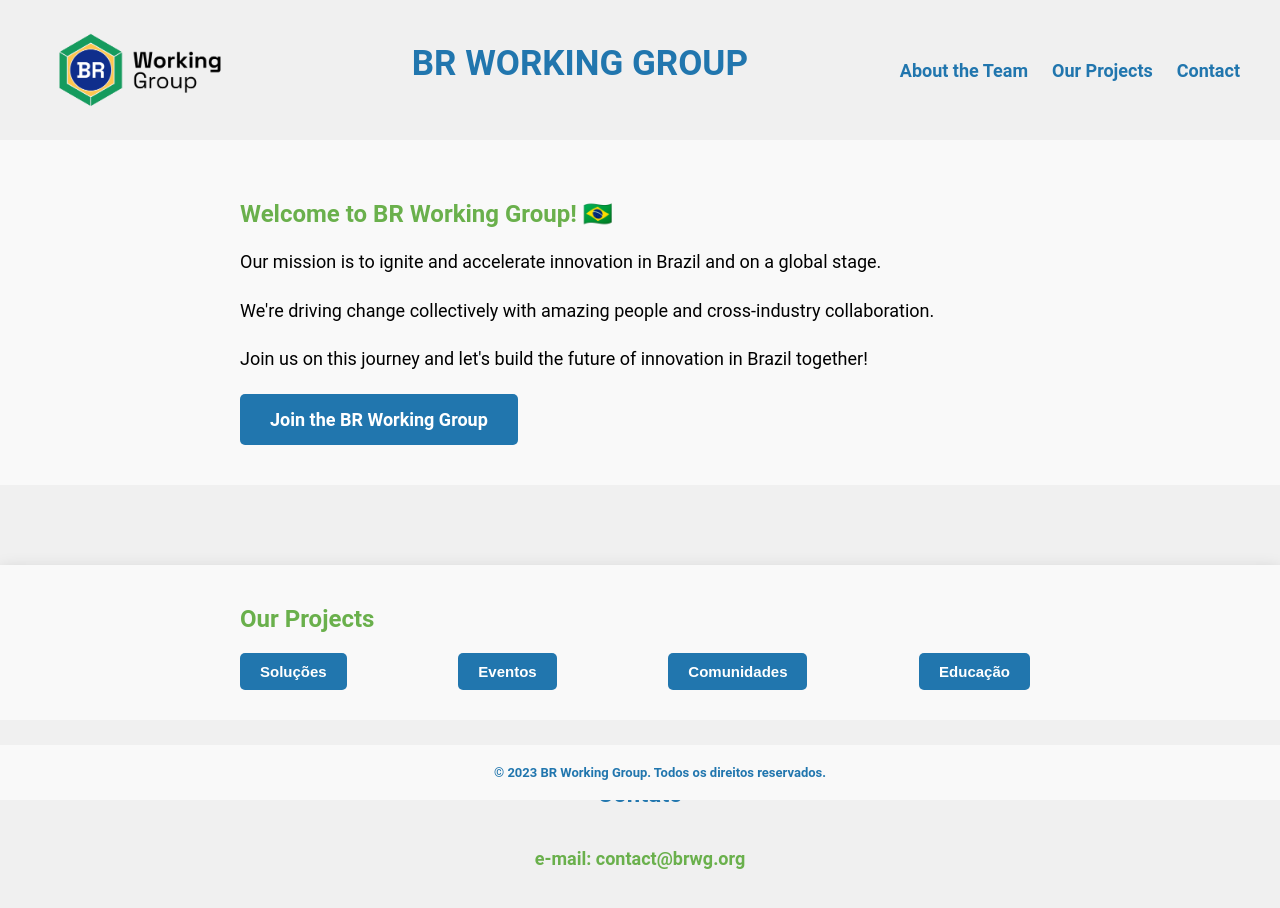
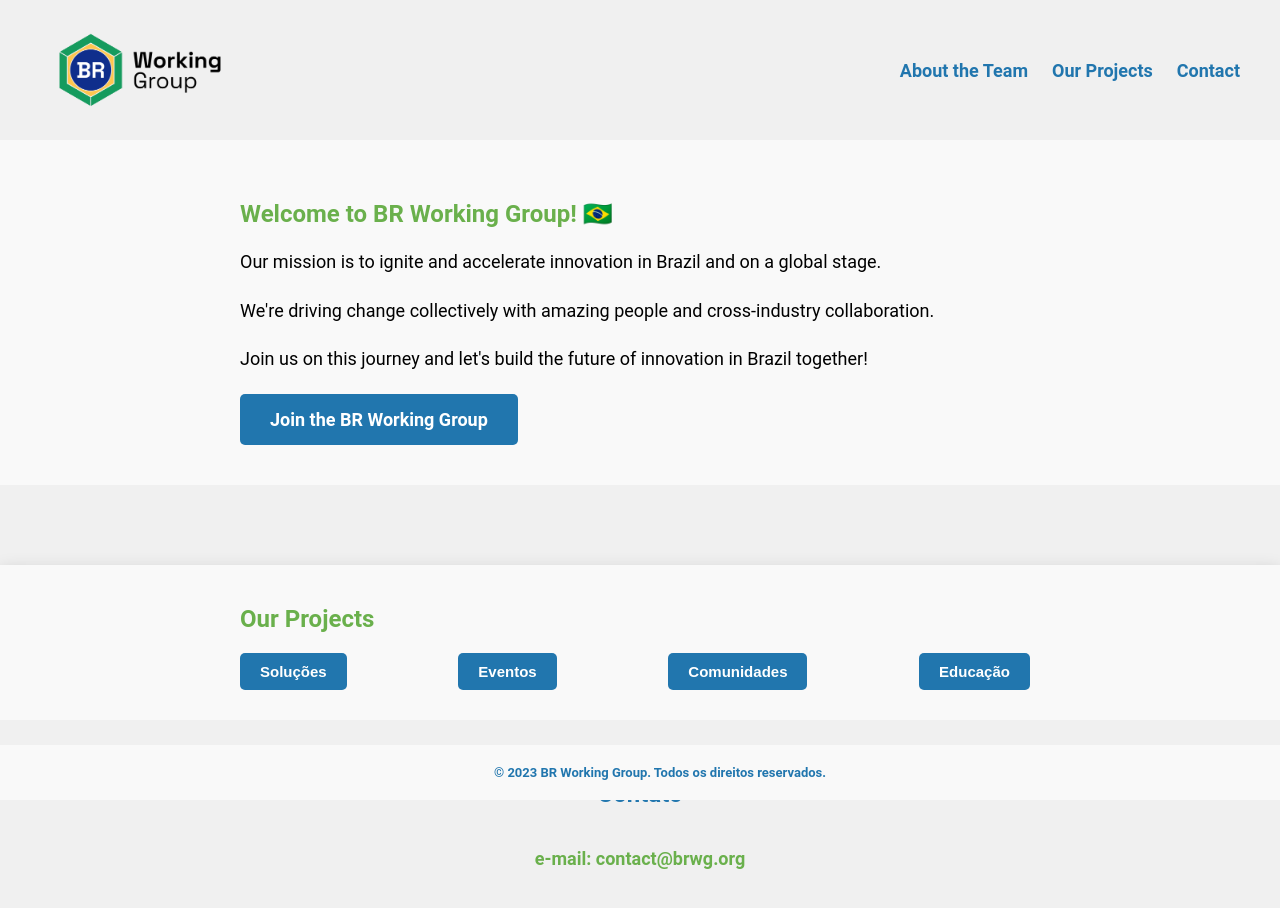
Before and after one commit to brwg/landing-page, a SvelteKit app: page / in a window 1280 px wide. Shown: the top 908 px of the page. Built offline with nearby package versions, Linux system fonts and the light colour scheme.

Commit message:
docs: temporarily remove header title
Signed-off-by: Alexandre Nicastro <alexandre.nicastro@nikas.org>

```diff
--- a/src/routes/components/Header.svelte
+++ b/src/routes/components/Header.svelte
@@ -7,7 +7,7 @@
 <header class="header">
   <div class="header-content">
     <img src="{Logo}" alt="Logo do Grupo" class="logo">
-    <h1 class="header-title">BR Working Group</h1>
+    <!-- <h1 class="header-title">BR Working Group</h1> -->
     <nav>
       <a href="#features">About the Team</a>
       <a href="#projects">Our Projects</a>
```
